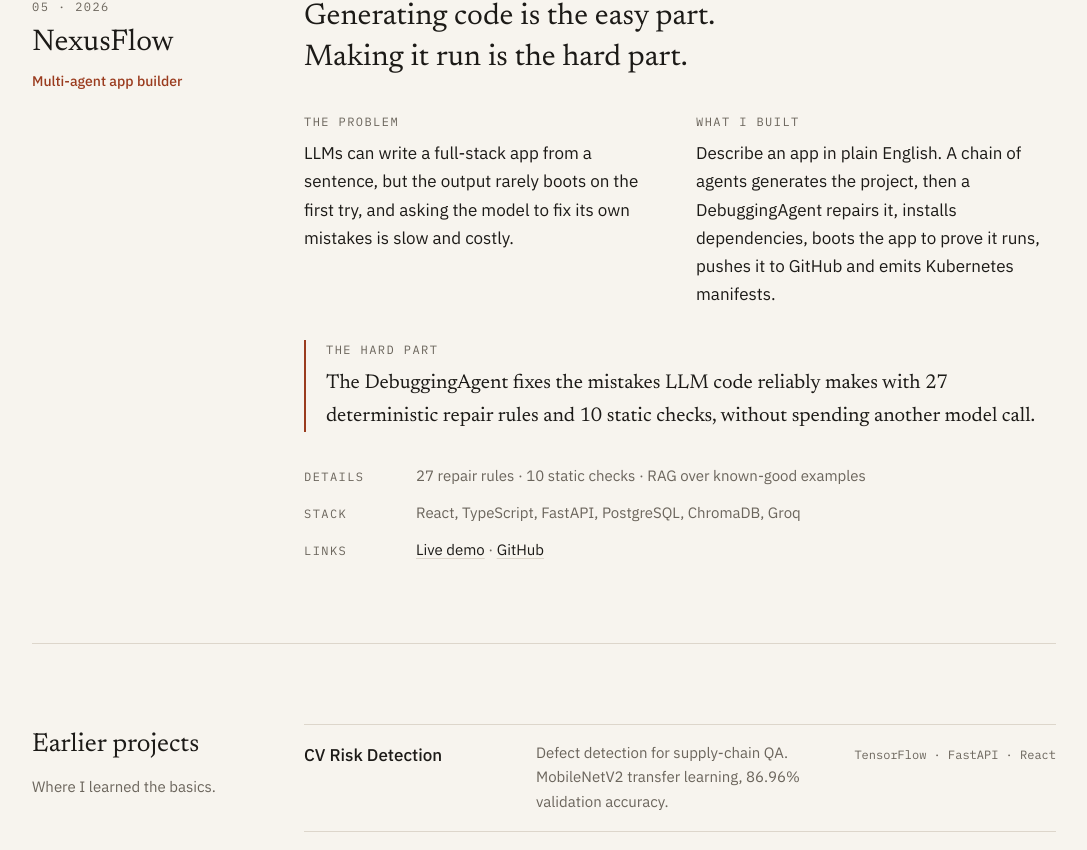
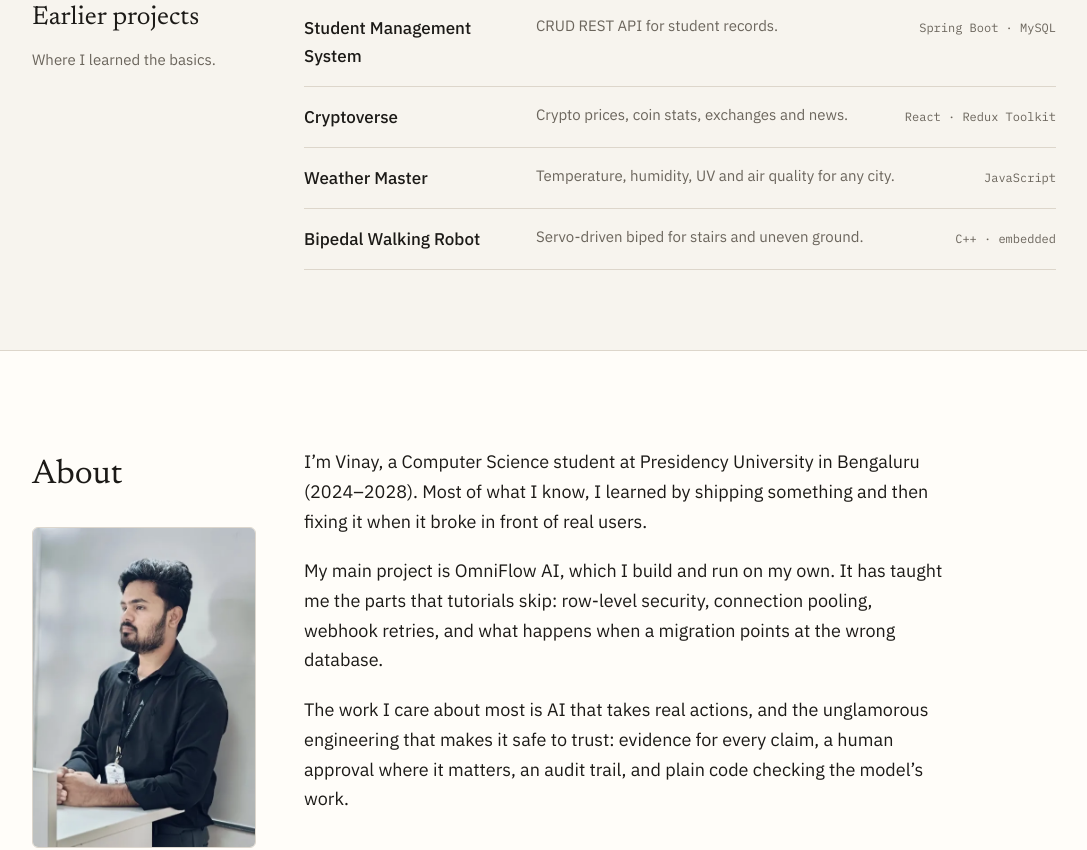
Before and after one commit to VinayG759/My-PortFolio, a React (Vite) app: page / in a window 1280 px wide. Shown: the part 5982-6832 px from the top of the page, without its empty margins (96-1183 px from the left). Built offline with nearby package versions, Linux system fonts and the light colour scheme.

Commit message:
chore: drop NexusFlow and CV Risk Detection from portfolio and resume

```diff
--- a/src/data/work.ts
+++ b/src/data/work.ts
@@ -97,34 +97,9 @@
     stack: ['Python', 'AWS S3', 'DynamoDB', 'Strands Agents', 'Gemini', 'PWA'],
     links: [{ label: 'GitHub', href: 'https://github.com/VinayG759/BaseLine' }],
   },
-  {
-    slug: 'nexusflow',
-    name: 'NexusFlow',
-    year: '2026',
-    badge: 'Multi-agent app builder',
-    headline: 'Generating code is the easy part. Making it run is the hard part.',
-    problem:
-      'LLMs can write a full-stack app from a sentence, but the output rarely boots on the first try, and asking the model to fix its own mistakes is slow and costly.',
-    built:
-      'Describe an app in plain English. A chain of agents generates the project, then a DebuggingAgent repairs it, installs dependencies, boots the app to prove it runs, pushes it to GitHub and emits Kubernetes manifests.',
-    hardPart:
-      'The DebuggingAgent fixes the mistakes LLM code reliably makes with 27 deterministic repair rules and 10 static checks, without spending another model call.',
-    facts: ['27 repair rules', '10 static checks', 'RAG over known-good examples'],
-    stack: ['React', 'TypeScript', 'FastAPI', 'PostgreSQL', 'ChromaDB', 'Groq'],
-    links: [
-      { label: 'Live demo', href: 'https://nexus-flow-ai-dashboard.vercel.app' },
-      { label: 'GitHub', href: 'https://github.com/VinayG759/NexusFlow' },
-    ],
-  },
 ];
 
 export const earlierWork: { name: string; what: string; stack: string; href: string }[] = [
-  {
-    name: 'CV Risk Detection',
-    what: 'Defect detection for supply-chain QA. MobileNetV2 transfer learning, 86.96% validation accuracy.',
-    stack: 'TensorFlow · FastAPI · React',
-    href: 'https://github.com/VinayG759/CV-risk-detection',
-  },
   {
     name: 'Student Management System',
     what: 'CRUD REST API for student records.',
@@ -153,7 +128,7 @@
 
 export const toolbox: { area: string; items: string }[] = [
   { area: 'Languages', items: 'Python, TypeScript, JavaScript, Java, SQL' },
-  { area: 'AI', items: 'LLM agents and tool use (Claude, Gemini, Groq), MCP, RAG, pgvector, ChromaDB, TensorFlow' },
+  { area: 'AI', items: 'LLM agents and tool use (Claude, Gemini, Groq), MCP, RAG, pgvector' },
   { area: 'Backend', items: 'FastAPI, SQLAlchemy, Alembic, Node.js, Express, Spring Boot, pytest' },
   { area: 'Data & infra', items: 'PostgreSQL with row-level security, Supabase, MySQL, MongoDB, Docker, Kubernetes, Prometheus, AWS' },
   { area: 'Frontend', items: 'React, Next.js, Tailwind CSS, shadcn/ui, TanStack Query' },
```
Also changed, not shown: 2 other files (tests, documents, lock files or other folders).
